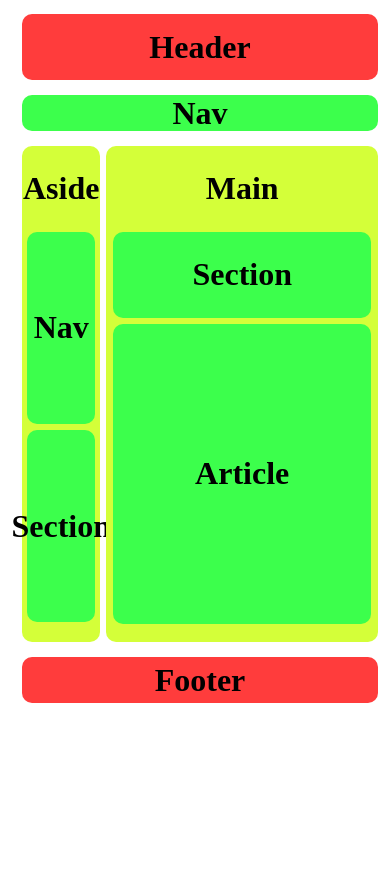
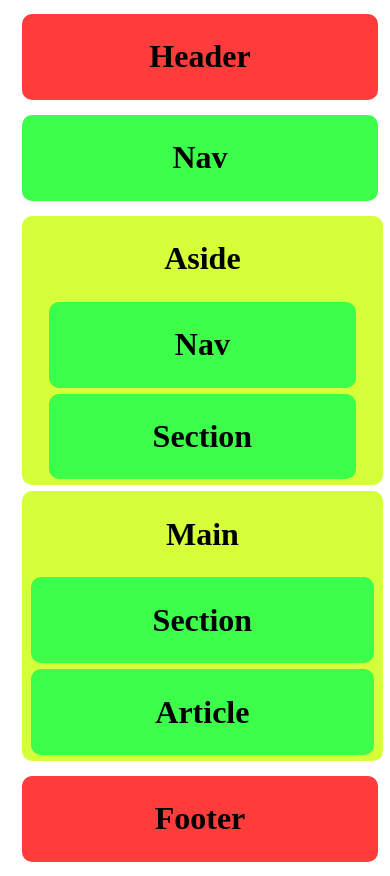
Before and after one commit to Dhiffzz/Layout, a plain HTML site: page index.html in a window 390 px wide. Before the commit the page ends 844 px from the top, so only its background shows below. Drawn offline with Linux system fonts and the light colour scheme.

Commit message:
style.css
update style

```diff
--- a/style.css
+++ b/style.css
@@ -113,3 +113,22 @@
   height: 40px;
   border-radius: 10px;
 }
+
+@media screen and (max-width: 768px) {
+  .row {
+    display: flex;
+    flex-direction: column;
+  }
+
+  .aside {
+    display: flex;
+    width: 98%;
+    height: 35%;
+  }
+
+  .main {
+    display: flex;
+    width: 98%;
+    height: 35%;
+  }
+}
```
